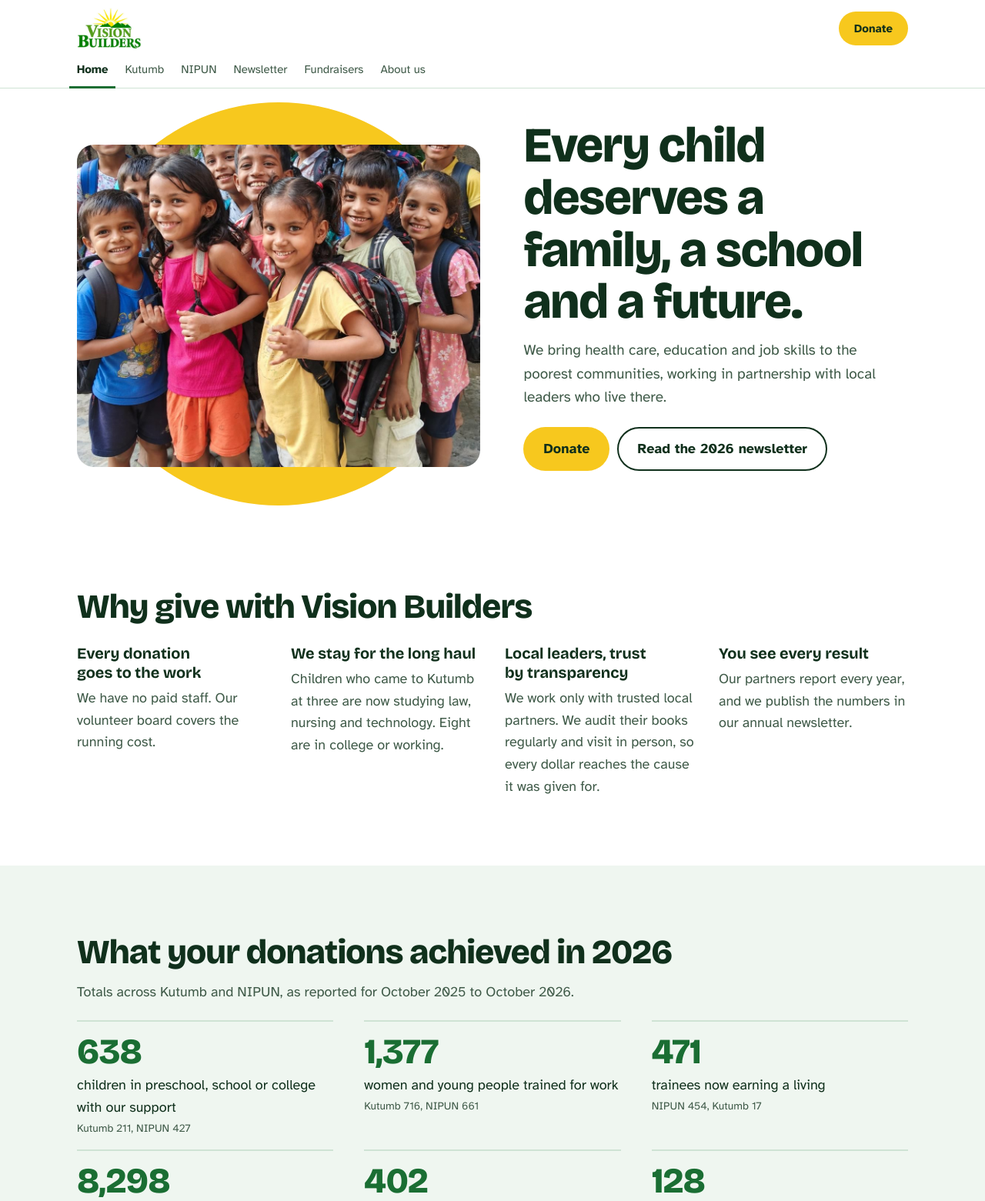
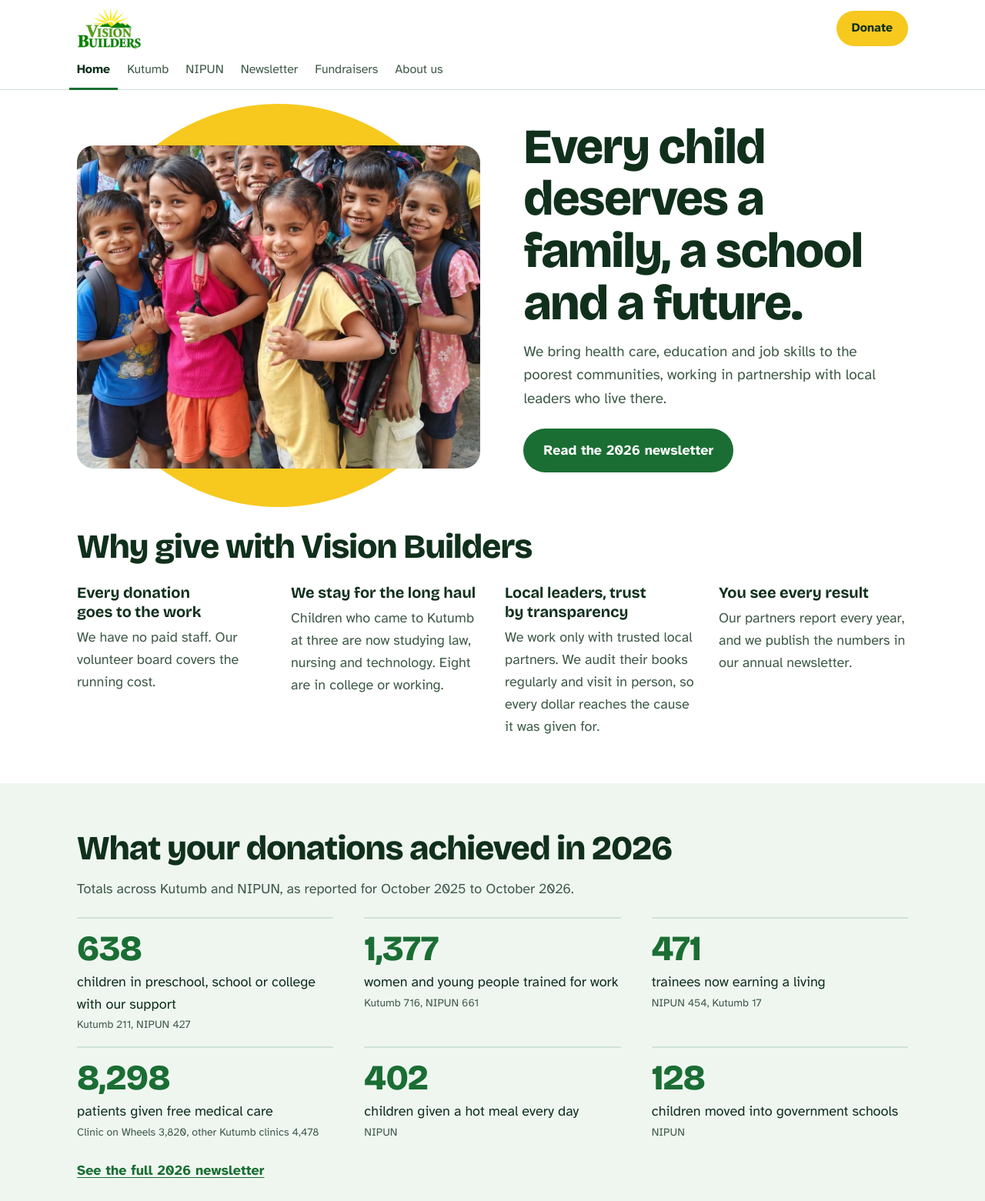
Before and after one commit to anujabbi/visionbuilders, an Astro site: page / in a window 1280 px wide. Shown: the top 1561 px of the page at 77% size. Built offline with nearby package versions, Linux system fonts and the light colour scheme; Astro itself is replaced by a stand-in of ours.

Commit message:
Home: larger nav text, green newsletter button replaces hero Donate, tighter section spacing
Co-Authored-By: Claude Opus 5.5 <noreply@anthropic.com>
Claude-Session: https://claude.ai/code/session_01BCyXnN6AfJUBevpe67KkuN

```diff
--- a/src/pages/index.astro
+++ b/src/pages/index.astro
@@ -18,8 +18,7 @@ const why = HOME.why.map((w) => [w.title, w.text]);
         <h1>{HOME.headline}</h1>
         <p class="lede">{HOME.intro}</p>
         <div class="actions">
-          <a class="btn btn-primary" href="/donate/">Donate</a>
-          <a class="btn btn-ghost" href="/newsletter/">Read the 2026 newsletter</a>
+          <a class="btn btn-green" href="/newsletter/">Read the 2026 newsletter</a>
         </div>
       </div>
     </div>
--- a/src/styles/global.css
+++ b/src/styles/global.css
@@ -73,7 +73,7 @@ p { margin: 0 0 14px; }
    with the logo, and the underline sits on the header's bottom rule. */
 .tabs { display: none; gap: 0 2px; }
 .wrap.tabs { padding-left: 10px; margin-bottom: -1px; }
-.tab { font-size: 15px; color: var(--muted); padding: 10px 10px; min-height: 44px; display: inline-flex; align-items: center; white-space: nowrap; text-decoration: none; border-bottom: 3px solid transparent; }
+.tab { font-size: 16px; color: var(--muted); padding: 10px 10px; min-height: 44px; display: inline-flex; align-items: center; white-space: nowrap; text-decoration: none; border-bottom: 3px solid transparent; }
 .tab:hover { color: var(--forest); border-bottom-color: var(--line); }
 .tab[aria-current='page'] { color: var(--forest); font-weight: 700; border-bottom-color: var(--leaf); }
 .top .btn[aria-current='page'] { box-shadow: inset 0 0 0 2px var(--forest); }
@@ -84,10 +84,12 @@ p { margin: 0 0 14px; }
 .btn-primary:hover { background: #FFD84A; color: var(--forest); }
 .btn-ghost { border-color: var(--forest); color: var(--forest); }
 .btn-ghost:hover { background: var(--forest); color: var(--white); }
-.btn-small { min-height: 44px; padding: 8px 18px; font-size: 15px; }
+.btn-green { background: var(--leaf); color: var(--white); }
+.btn-green:hover { background: var(--forest); color: var(--white); }
+.btn-small { min-height: 44px; padding: 8px 18px; font-size: 16px; }
 
 /* Hero */
-.hero { padding: 20px 0 52px; overflow: hidden; }
+.hero { padding: 20px 0 28px; overflow: hidden; }
 .hero-grid { display: grid; gap: 26px; }
 .hero h1 { font-size: 40px; line-height: 1.06; }
 .lede { font-size: 19px; color: var(--muted); margin: 14px 0 0; max-width: 34em; }
@@ -107,7 +109,7 @@ main > .page-head:last-child { padding-bottom: 64px; }
 .page-photo img { width: 100%; aspect-ratio: 16 / 10; object-fit: cover; border-radius: 22px; }
 
 /* Sections */
-.sec { padding: 56px 0; }
+.sec { padding: 36px 0; }
 .sec-alt { background: var(--mist); }
 .sec h2 { font-size: 30px; line-height: 1.15; margin-bottom: 22px; }
 .sec h3 { font-size: 22px; margin: 32px 0 8px; }
@@ -167,7 +169,7 @@ main > .page-head:last-child { padding-bottom: 64px; }
 .fb-fallback { font-size: 15px; color: var(--muted); margin: 0 0 12px; }
 
 /* Call to action */
-.cta { background: var(--leaf); padding: 56px 0; }
+.cta { background: var(--leaf); padding: 40px 0; }
 .cta h2 { color: var(--white); font-size: 30px; line-height: 1.15; max-width: 16em; margin: 0; }
 .cta-in { display: flex; flex-direction: column; gap: 22px; align-items: flex-start; }
 
@@ -203,6 +205,7 @@ main > .page-head:last-child { padding-bottom: 64px; }
   .menu { display: none; }
   .tabs { display: flex; }
   .hero { padding: 40px 0 64px; }
+  .hero + .sec { padding-top: 8px; }
   .hero h1 { font-size: 64px; }
   .hero-grid { grid-template-columns: 1.05fr 1fr; align-items: center; gap: 56px; }
   .hero-media { max-width: none; }
@@ -210,7 +213,7 @@ main > .page-head:last-child { padding-bottom: 64px; }
   .actions { flex-direction: row; }
   .page-head { padding-top: 56px; }
   .page-head h1 { font-size: 60px; }
-  .sec { padding: 88px 0; }
+  .sec { padding: 60px 0; }
   .sec h2 { font-size: 44px; }
   .why { grid-template-columns: repeat(4, minmax(0, 1fr)); gap: 32px; }
   .stats { grid-template-columns: repeat(3, minmax(0, 1fr)); column-gap: 40px; }
```
